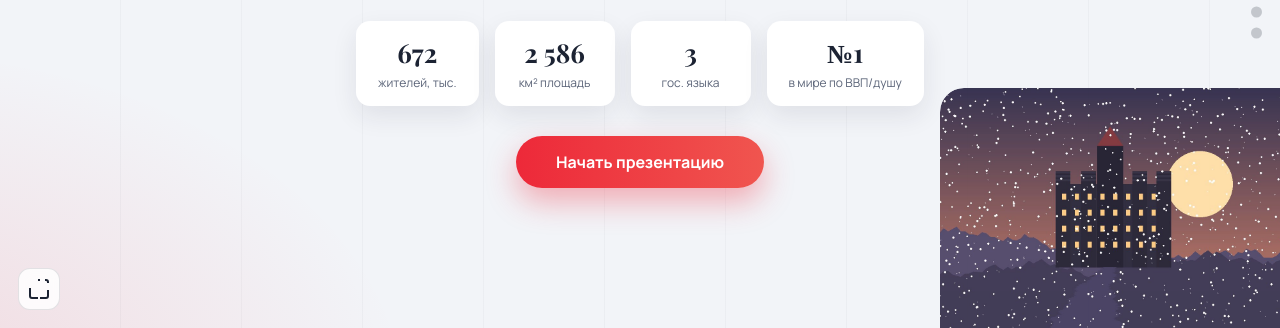
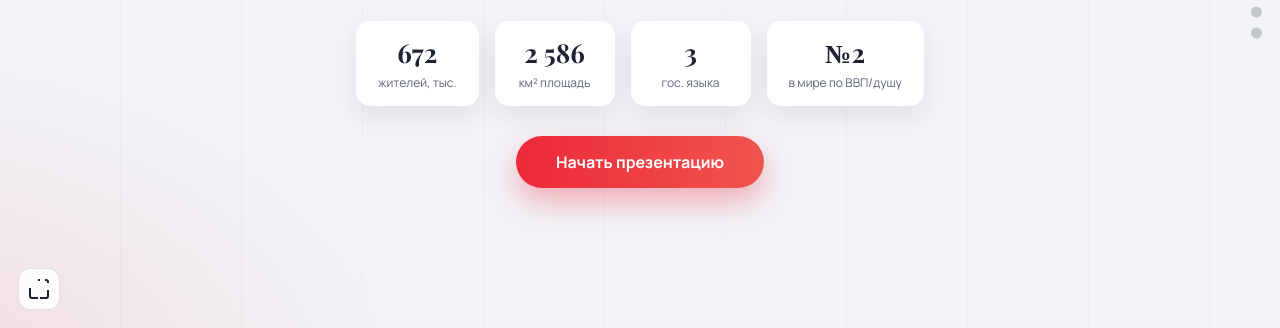
Before and after one commit to GaneevAmirHosting-dev/Luxembourg-, a plain HTML site: page index.html in a window 1280 px wide. Shown: the part 472-800 px from the top of the page. Drawn offline with nearby package versions, Linux system fonts and the light colour scheme.

Commit message:
Add files via upload

```diff
--- a/index.html
+++ b/index.html
@@ -29,11 +29,10 @@
         <div class="fact"><b id="countPop">0</b><span>жителей, тыс.</span></div>
         <div class="fact"><b id="countArea">0</b><span>км&sup2; площадь</span></div>
         <div class="fact"><b>3</b><span>гос. языка</span></div>
-        <div class="fact"><b>№1</b><span>в мире по ВВП/душу</span></div>
+        <div class="fact"><b>№2</b><span>в мире по ВВП/душу</span></div>
       </div>
       <button class="start-btn" id="startBtn">Начать презентацию</button>
     </div>
-    <img class="cover-photo" src="img/cover.jpg" alt="Крепости Люксембурга">
   </section>
 
   <section class="slide">
@@ -268,7 +267,6 @@
     <div class="end-content">
       <div class="flag-strip"><span></span><span></span><span></span></div>
       <h2>Спасибо за внимание!</h2>
-      <p>Люксембург: как страна без моря, нефти и больших ресурсов стала одной из самых богатых в мире.</p>
       <button class="start-btn" id="restartBtn">Начать сначала</button>
     </div>
   </section>
```
